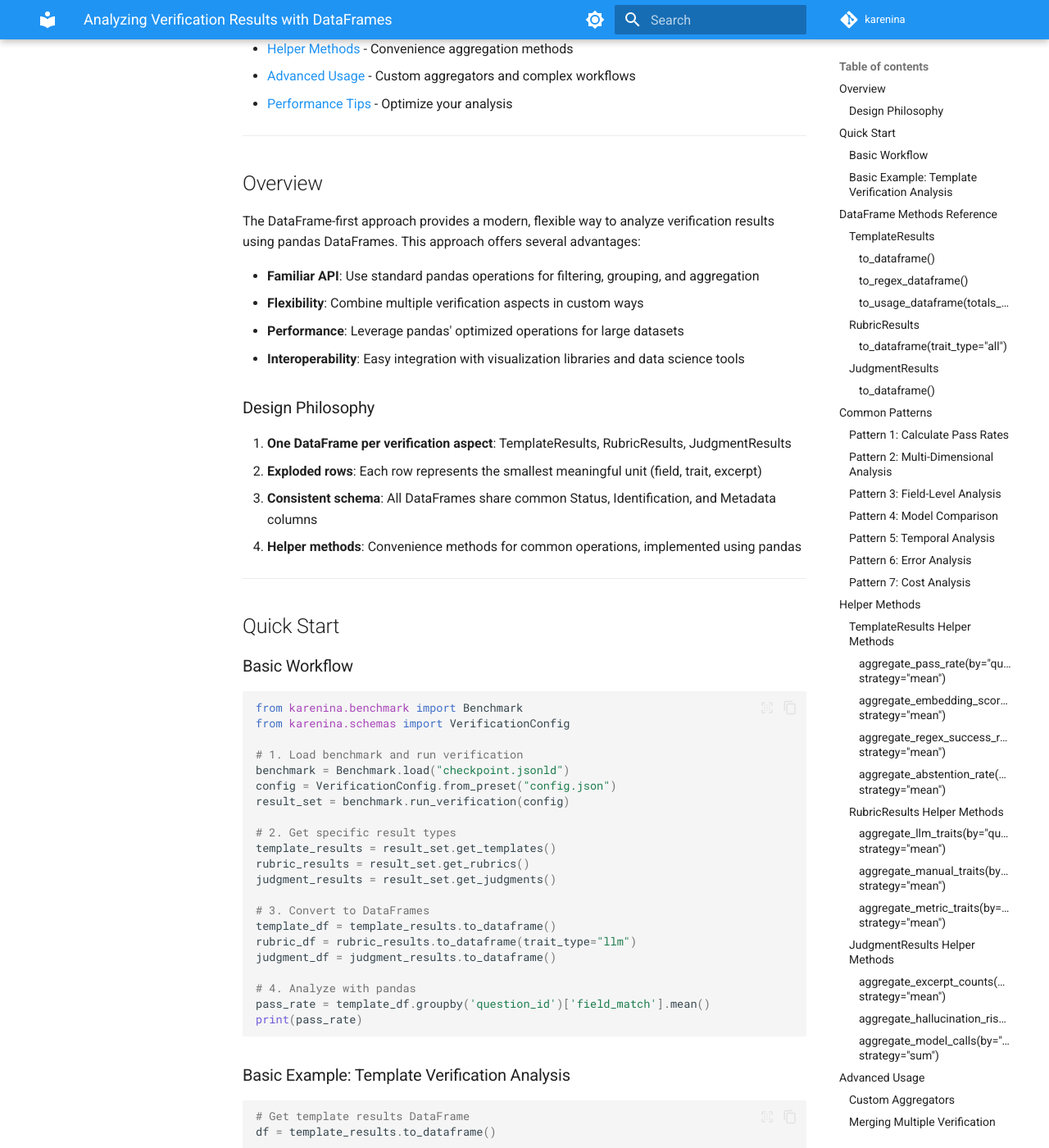
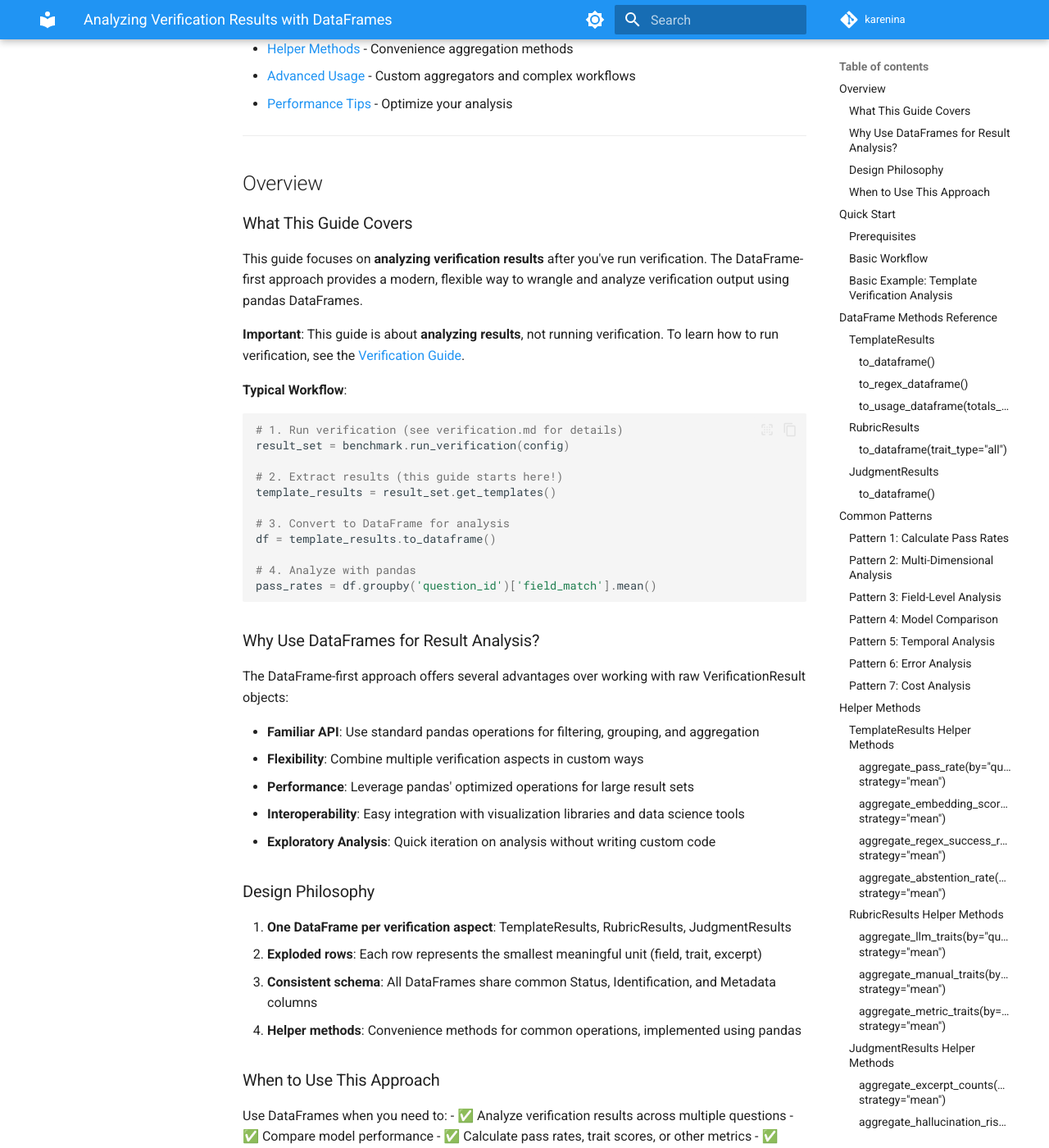
Before and after one commit to biocypher/karenina, an MkDocs documentation site: the page built from docs/using-karenina/analyzing-results-dataframes.md, in a window 1280 px wide and 1400 px high, scrolled down 424 px. Shown: the whole window at 82% size. Built offline with MkDocs 1.6.1 and Material for MkDocs 9.7.7, drawn with Linux system fonts in a browser that asks for light colours; comment, search, counter and statistics services are not loaded; some of the changed text lies outside the part shown.

Commit message:
docs(dataframe): clarify guides are for post-verification analysis
Enhanced DataFrame documentation to clearly distinguish between running
verification and analyzing verification results:

Changes to analyzing-results-dataframes.md:
- Added "What This Guide Covers" section emphasizing post-verification analysis
- Added "Prerequisites" section requiring verification to be run first
- Enhanced workflow diagram showing verification → results → analysis flow
- Added visual separators to show where the guide starts (after verification)
- Added "When to Use This Approach" section with specific use cases
- Added "Not Covered" section to set clear expectations
- Included prominent links to verification.md for users who haven't run verification

Changes to dataframe-quick-reference.md:
- Added prerequisite note at the top requiring verification to be completed
- Clarified that this is a reference for result analysis/wrangling
- Added link to verification.md for users who need to run verification first

These changes ensure users understand the DataFrame approach is specifically
for analyzing and wrangling verification results AFTER verification has been
completed, not for running verification itself.

🤖 Generated with [Claude Code](https://claude.com/claude-code)

Co-Authored-By: Claude <noreply@anthropic.com>

````diff
--- a/docs/using-karenina/analyzing-results-dataframes.md
+++ b/docs/using-karenina/analyzing-results-dataframes.md
@@ -16,12 +16,36 @@ This guide covers how to analyze verification results using the DataFrame-first
 
 ## Overview
 
-The DataFrame-first approach provides a modern, flexible way to analyze verification results using pandas DataFrames. This approach offers several advantages:
+### What This Guide Covers
+
+This guide focuses on **analyzing verification results** after you've run verification. The DataFrame-first approach provides a modern, flexible way to wrangle and analyze verification output using pandas DataFrames.
+
+**Important**: This guide is about **analyzing results**, not running verification. To learn how to run verification, see the [Verification Guide](verification.md).
+
+**Typical Workflow**:
+```python
+# 1. Run verification (see verification.md for details)
+result_set = benchmark.run_verification(config)
+
+# 2. Extract results (this guide starts here!)
+template_results = result_set.get_templates()
+
+# 3. Convert to DataFrame for analysis
+df = template_results.to_dataframe()
+
+# 4. Analyze with pandas
+pass_rates = df.groupby('question_id')['field_match'].mean()
+```
+
+### Why Use DataFrames for Result Analysis?
+
+The DataFrame-first approach offers several advantages over working with raw VerificationResult objects:
 
 - **Familiar API**: Use standard pandas operations for filtering, grouping, and aggregation
 - **Flexibility**: Combine multiple verification aspects in custom ways
-- **Performance**: Leverage pandas' optimized operations for large datasets
+- **Performance**: Leverage pandas' optimized operations for large result sets
 - **Interoperability**: Easy integration with visualization libraries and data science tools
+- **Exploratory Analysis**: Quick iteration on analysis without writing custom code
 
 ### Design Philosophy
 
@@ -30,32 +54,55 @@ The DataFrame-first approach provides a modern, flexible way to analyze verifica
 3. **Consistent schema**: All DataFrames share common Status, Identification, and Metadata columns
 4. **Helper methods**: Convenience methods for common operations, implemented using pandas
 
+### When to Use This Approach
+
+Use DataFrames when you need to:
+- ✅ Analyze verification results across multiple questions
+- ✅ Compare model performance
+- ✅ Calculate pass rates, trait scores, or other metrics
+- ✅ Find patterns or anomalies in verification outcomes
+- ✅ Generate reports or visualizations from results
+- ✅ Export results to CSV, Excel, or other formats for external analysis
+
+**Not covered in this guide**:
+- ❌ Running verification (see [Verification Guide](verification.md))
+- ❌ Defining benchmarks and questions (see [Defining Benchmarks](defining-benchmark.md))
+- ❌ Creating templates and rubrics (see [Templates](templates.md) and [Rubrics](rubrics.md))
+
 ---
 
 ## Quick Start
 
+### Prerequisites
+
+Before using this guide, you should have:
+1. **Run verification** and obtained a `VerificationResultSet` object
+2. Basic familiarity with pandas DataFrames
+
+**If you haven't run verification yet**, see the [Verification Guide](verification.md) first.
+
 ### Basic Workflow
 
 ```python
-from karenina.benchmark import Benchmark
-from karenina.schemas import VerificationConfig
-
-# 1. Load benchmark and run verification
-benchmark = Benchmark.load("checkpoint.jsonld")
-config = VerificationConfig.from_preset("config.json")
+# STEP 0: Run verification (see verification.md for details)
+# This guide assumes you already have results from verification:
 result_set = benchmark.run_verification(config)
 
-# 2. Get specific result types
+# ============================================================
+# This guide starts here - analyzing verification results
+# ============================================================
+
+# STEP 1: Extract result type wrappers from verification output
 template_results = result_set.get_templates()
 rubric_results = result_set.get_rubrics()
 judgment_results = result_set.get_judgments()
 
-# 3. Convert to DataFrames
+# STEP 2: Convert verification results to DataFrames
 template_df = template_results.to_dataframe()
 rubric_df = rubric_results.to_dataframe(trait_type="llm")
 judgment_df = judgment_results.to_dataframe()
 
-# 4. Analyze with pandas
+# STEP 3: Analyze with pandas
 pass_rate = template_df.groupby('question_id')['field_match'].mean()
 print(pass_rate)
 ```
````
Also changed, not shown: docs/using-karenina/dataframe-quick-reference.md (+11 -7 lines).
